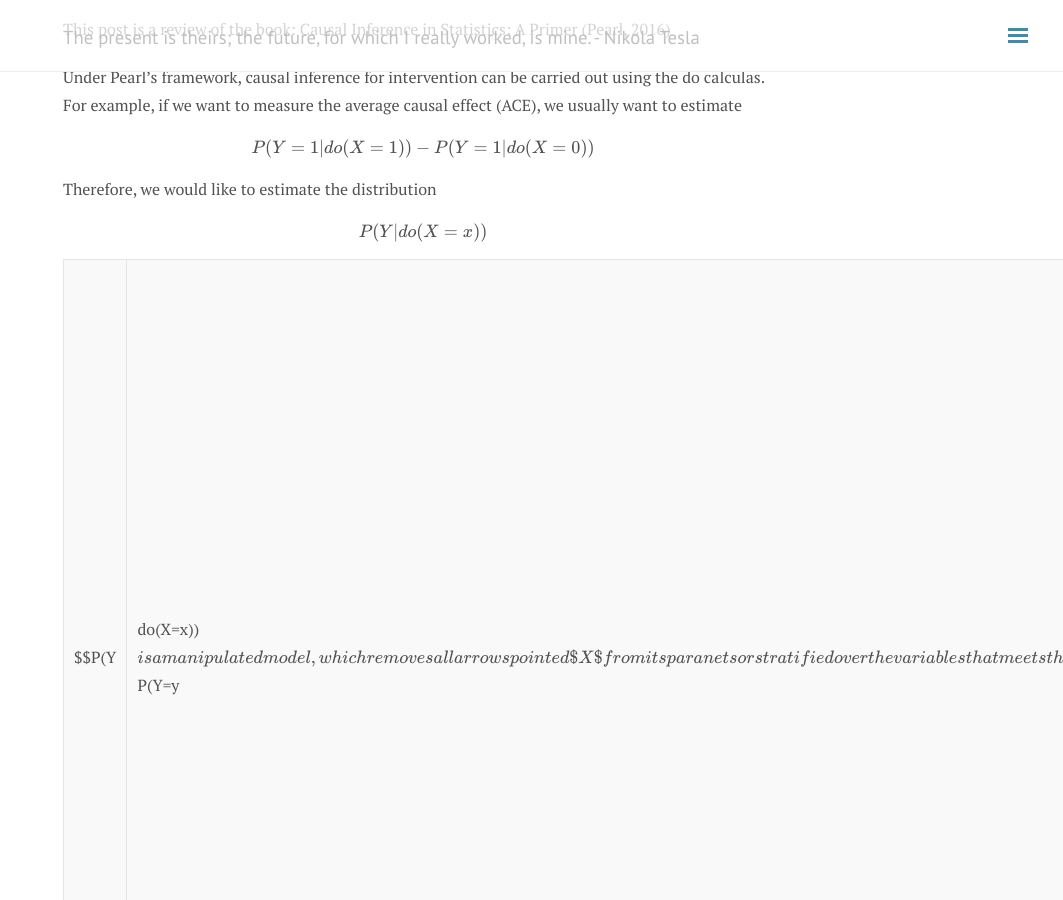
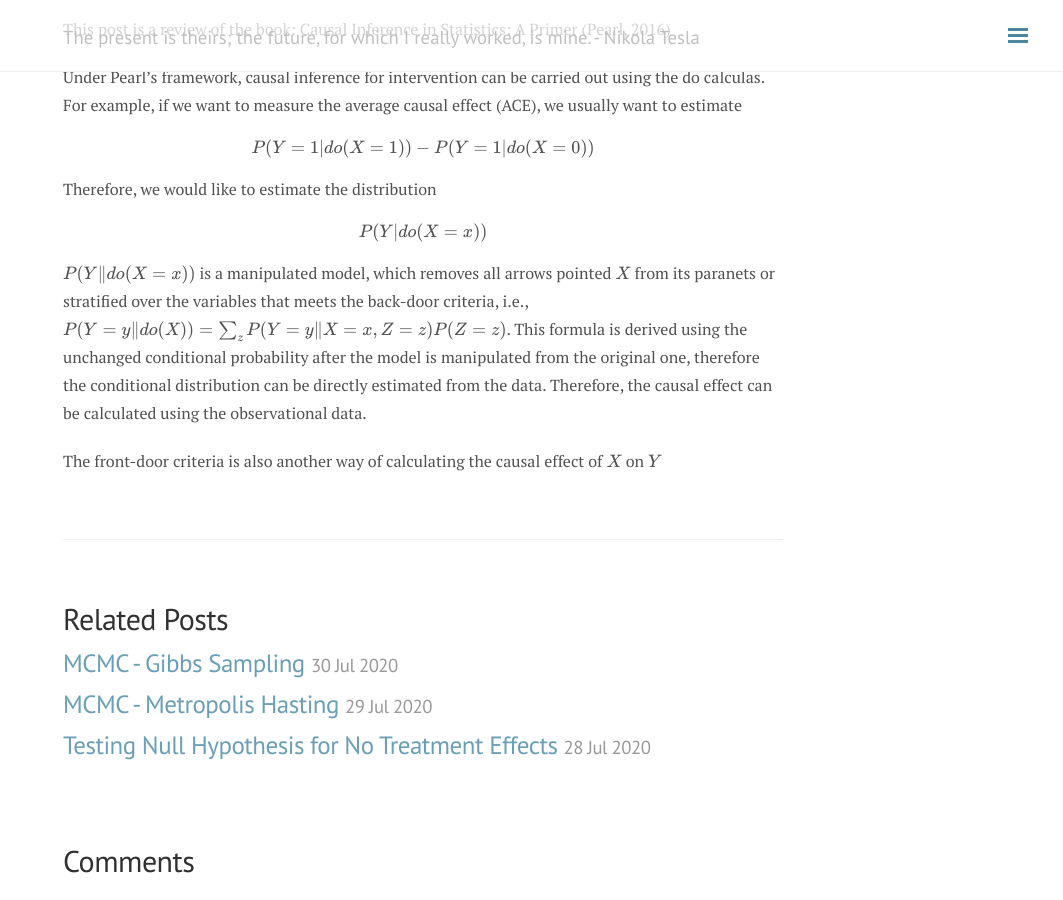
Before and after one commit to andylikescodes/andylikescodes.github.io, a Jekyll site: the page built from _posts/2020-08-12-Causal-Inference-in-Statistics-A-Primer.md, in a window 1280 px wide and 900 px high, scrolled down 209 px. Shown: the whole window, without its empty margins (217-1280 px from the left). Built offline with Jekyll 4.4.1, drawn with Linux system fonts in a browser that asks for light colours; nearby versions of some CDN libraries; formulas are drawn with MathJax 3; comment, search, counter and statistics services are not loaded; part of the change alters nothing that is shown.

Commit message:
_posts/2020-08-12-Causal-Inference-in-Statistics-A-Primer.md updated from https://stackedit.io/

```diff
--- a/_posts/2020-08-12-Causal-Inference-in-Statistics-A-Primer.md
+++ b/_posts/2020-08-12-Causal-Inference-in-Statistics-A-Primer.md
@@ -15,7 +15,7 @@ Therefore, we would like to estimate the distribution
 
 $$P(Y|do(X=x))$$
 
-$$P(Y|do(X=x))$$ is a manipulated model, which removes all arrows pointed $X$ from its paranets or stratified over the variables that meets the back-door criteria, i.e., $$P(Y=y|do(X)) = \sum_{z}P(Y=y|X=x, Z=z)P(Z=z)$$. This formula is derived using the unchanged conditional probability after the model is manipulated from the original one, therefore the conditional distribution can be directly estimated from the data. Therefore, the causal effect can be calculated using the observational data.
+$$P(Y\|do(X=x))$$ is a manipulated model, which removes all arrows pointed $X$ from its paranets or stratified over the variables that meets the back-door criteria, i.e., $$P(Y=y\|do(X)) = \sum_{z}P(Y=y\|X=x, Z=z)P(Z=z)$$. This formula is derived using the unchanged conditional probability after the model is manipulated from the original one, therefore the conditional distribution can be directly estimated from the data. Therefore, the causal effect can be calculated using the observational data.
 
 The front-door criteria is also another way of calculating the causal effect of $X$ on $Y$
 
@@ -23,6 +23,6 @@ The front-door criteria is also another way of calculating the causal effect of
 
 
 <!--stackedit_data:
-eyJoaXN0b3J5IjpbNzU2MTgyNzk4LC0xNTU1NTc4MzY5LC0xND
-E4MzI2OTUyLDEyOTc2ODAyXX0=
+eyJoaXN0b3J5IjpbLTIxOTM2MTIwMiwtMTU1NTU3ODM2OSwtMT
+QxODMyNjk1MiwxMjk3NjgwMl19
 -->
```
